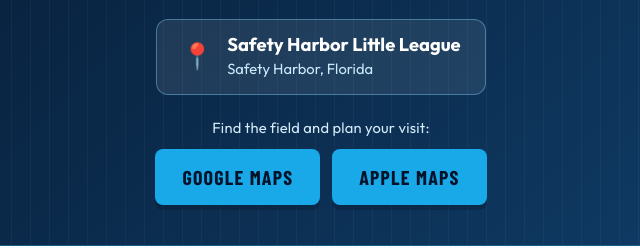
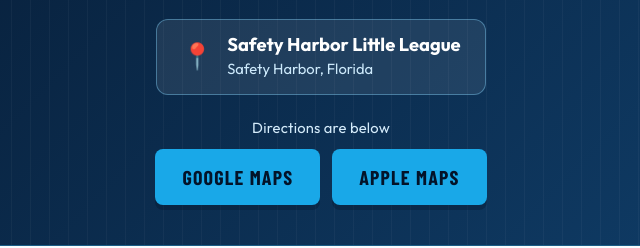
Before and after one commit to Neubaseball/Nick-Neubauer-Private-Baseball-Lessons, a plain HTML site: page index.html in a window 1280 px wide. Shown: the part 3235-3483 px from the top of the page, 319-959 px from the left. Drawn offline with nearby package versions, Linux system fonts and the light colour scheme; a web font is replaced by a local one.

Commit message:
Simplify directions prompt in location section

```diff
--- a/index.html
+++ b/index.html
@@ -744,6 +744,6 @@ header{background:#06172d;border-bottom:4px solid #18a8ea}
 <section class="container" id="training"><div class="section-heading"><h2>Baseball Training for Young Athletes</h2><p class="training-intro">One-on-one instruction tailored to each player's goals, experience, and areas for improvement.</p></div><div class="grid"><article class="tile"><h3>Pitching</h3><p>Mechanics, command, approach, and pitching fundamentals.</p></article><article class="tile"><h3>Hitting</h3><p>Swing fundamentals, contact, and a consistent approach at the plate.</p></article><article class="tile"><h3>Fielding</h3><p>Glove work, footwork, and defensive fundamentals.</p></article><article class="tile"><h3>Throwing</h3><p>Proper throwing mechanics, accuracy, and fundamentals.</p></article><article class="tile"><h3>Baserunning</h3><p>Smart decisions, technique, and awareness on the bases.</p></article></div></section>
 <section class="light" id="rates"><div class="container"><div class="section-heading"><h2>Lesson Rates</h2><p>Choose the session that works best for your player.</p></div><div class="prices"><article class="price"><h3>30 Minutes</h3><strong>$30</strong><p>Individual lesson</p></article><article class="price"><h3>45 Minutes</h3><strong>$40</strong><p>Individual lesson</p></article><article class="price"><h3>60 Minutes</h3><strong>$50</strong><p>Individual lesson</p></article><article class="price"><h3>Small Group<br>60 Minutes</h3><strong>$25</strong><p>Per player · 2–3 players</p></article></div><p class="note">Text to discuss availability and the best session for your player.</p><p class="note payment-methods"><strong>Accepted Payments:</strong> Cash, <a href="https://venmo.com/u/nickneubauer3" target="_blank" rel="noopener noreferrer" aria-label="Pay Coach Nick on Venmo">Venmo (@nickneubauer3)</a>, and Zelle (use 727-303-8091 in your banking app).</p><p class="note lesson-reminder"><strong>What to Bring:</strong> Players should bring water and their baseball equipment to every lesson.</p><p class="note cancellation-policy"><strong>Cancellation Policy:</strong> Please provide at least 2 hours’ notice if you need to cancel a lesson.</p></div></section>
 
-<section class="container" id="location" style="padding-top:0"><div class="location"><span class="location-eyebrow">Your Training Ground</span><h2>Where the Work Happens</h2><p class="location-intro">Safety Harbor Little League is where my baseball journey began. I grew up playing on these fields, and I’m excited to return to where it all started and help the next generation of players develop their skills and love for the game.</p><div class="location-venue"><span class="location-pin" aria-hidden="true">📍</span><div><strong>Safety Harbor Little League</strong><span>Safety Harbor, Florida</span></div></div><p class="location-map-prompt">Find the field and plan your visit:</p><div class="location-map-links"><a class="btn" href="https://www.google.com/maps/search/?api=1&query=Safety+Harbor+Little+League+Florida" target="_blank" rel="noopener noreferrer">Google Maps</a><a class="btn" href="https://maps.apple.com/?q=Safety%20Harbor%20Little%20League%2C%20Safety%20Harbor%2C%20FL" target="_blank" rel="noopener noreferrer">Apple Maps</a></div></div></section>
+<section class="container" id="location" style="padding-top:0"><div class="location"><span class="location-eyebrow">Your Training Ground</span><h2>Where the Work Happens</h2><p class="location-intro">Safety Harbor Little League is where my baseball journey began. I grew up playing on these fields, and I’m excited to return to where it all started and help the next generation of players develop their skills and love for the game.</p><div class="location-venue"><span class="location-pin" aria-hidden="true">📍</span><div><strong>Safety Harbor Little League</strong><span>Safety Harbor, Florida</span></div></div><p class="location-map-prompt">Directions are below</p><div class="location-map-links"><a class="btn" href="https://www.google.com/maps/search/?api=1&query=Safety+Harbor+Little+League+Florida" target="_blank" rel="noopener noreferrer">Google Maps</a><a class="btn" href="https://maps.apple.com/?q=Safety%20Harbor%20Little%20League%2C%20Safety%20Harbor%2C%20FL" target="_blank" rel="noopener noreferrer">Apple Maps</a></div></div></section>
 <section class="container scheduling-section" id="contact" aria-labelledby="how-to-schedule-title"><div class="section-heading"><small>How to Schedule</small><h2 id="how-to-schedule-title">Schedule a Lesson</h2><p>Booking a baseball lesson is easy. Follow these three steps to get started!</p></div><div class="schedule-steps"><article class="schedule-step"><span class="schedule-step-number">Step 1</span><h3>Contact Coach Nick</h3><p>Send me a text to schedule a lesson. We'll discuss availability and find a time that works.</p></article><article class="schedule-step"><span class="schedule-step-number">Step 2</span><h3>Lesson Confirmation</h3><p>I'll send you a message on the day of your lesson to make sure we're still all set.</p></article><article class="schedule-step"><span class="schedule-step-number">Step 3</span><h3>Arrive Ready to Train</h3><p>Arrive on time at Safety Harbor Little League with your baseball equipment and water, ready to learn, improve, and get to work!</p></article></div><div class="schedule-cta"><p>Ready to get started? Send me a text and we’ll find a time that works!</p><a class="btn" href="sms:+17273038091?body=Hi%20Coach%20Nick%2C%20I%27d%20like%20to%20schedule%20a%20baseball%20lesson.">Text Coach Nick to Schedule</a><div><a class="phone" href="sms:+17273038091">727-303-8091</a></div></div></section></main>
 <footer>© <span id="year">2026</span> Nick Neubauer · Private Baseball Lessons · Safety Harbor, FL</footer><script>document.getElementById('year').textContent=new Date().getFullYear();</script></body></html>
```
